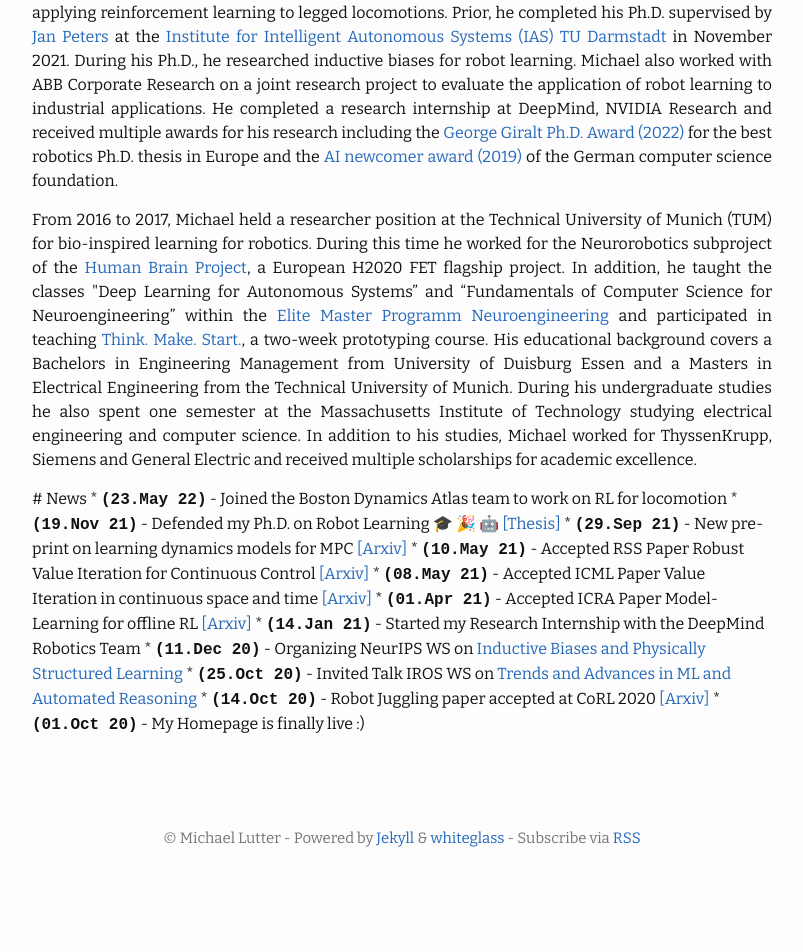
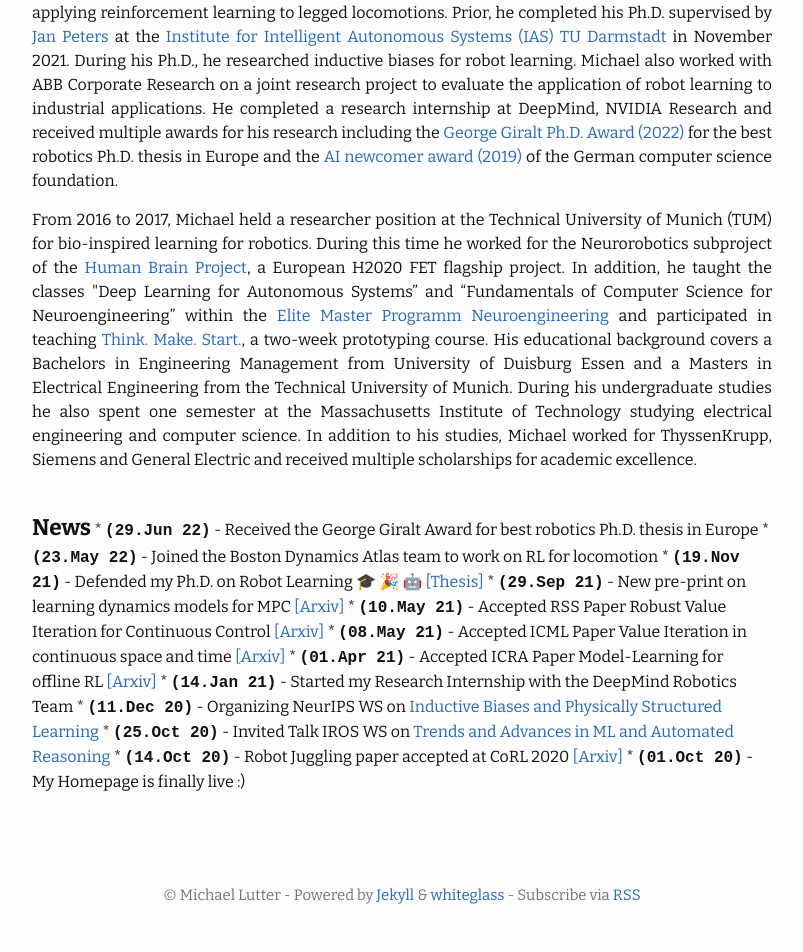
Before and after one commit to milutter/milutter.github.io, a Jekyll site: the page built from index.md, in a window 1280 px wide. Shown: the part 617-1569 px from the top of the page, without its empty margins (238-1041 px from the left). Built offline with Jekyll 4.4.1, drawn with Linux system fonts in a browser that asks for light colours; emoji names are drawn with the system emoji font; before the commit the page ends 1512 px from its top, so only the background shows below that.

Commit message:
does this fix it now

```diff
--- a/index.md
+++ b/index.md
@@ -48,8 +48,10 @@ to his studies, Michael worked for ThyssenKrupp, Siemens and General Electric an
 academic excellence.
 </p>
 
+<br>
+<b><span style="font-size:6mm">News</span></b>
 
-# News
+* <span style="font-family:'Courier New', monospace"><b>(29.Jun 22)</b></span> - Received the George Giralt Award for best robotics Ph.D. thesis in Europe
 * <span style="font-family:'Courier New', monospace"><b>(23.May 22)</b></span> - Joined the Boston Dynamics Atlas team to work on RL for locomotion
 * <span style="font-family:'Courier New', monospace"><b>(19.Nov 21)</b></span> - Defended my Ph.D. on Robot Learning :mortar_board: :tada: :robot: <a href="https://tuprints.ulb.tu-darmstadt.de/20048/1/Phd_Thesis_Michael_Lutter.pdf">[Thesis]</a>
 * <span style="font-family:'Courier New', monospace"><b>(29.Sep 21)</b></span> - New pre-print on learning dynamics models for MPC <a href="https://arxiv.org/pdf/2109.14311.pdf">[Arxiv]</a>
```
